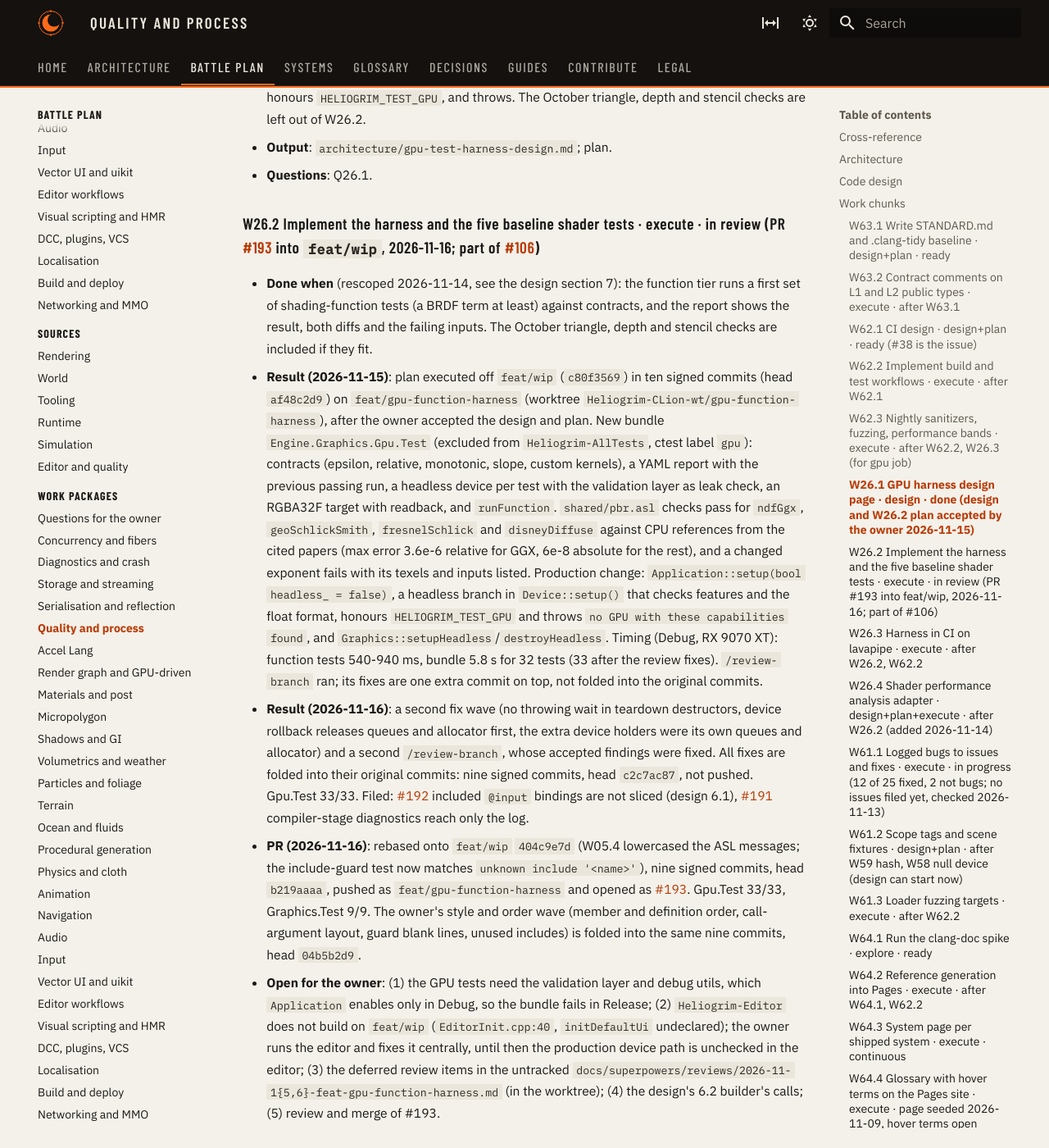
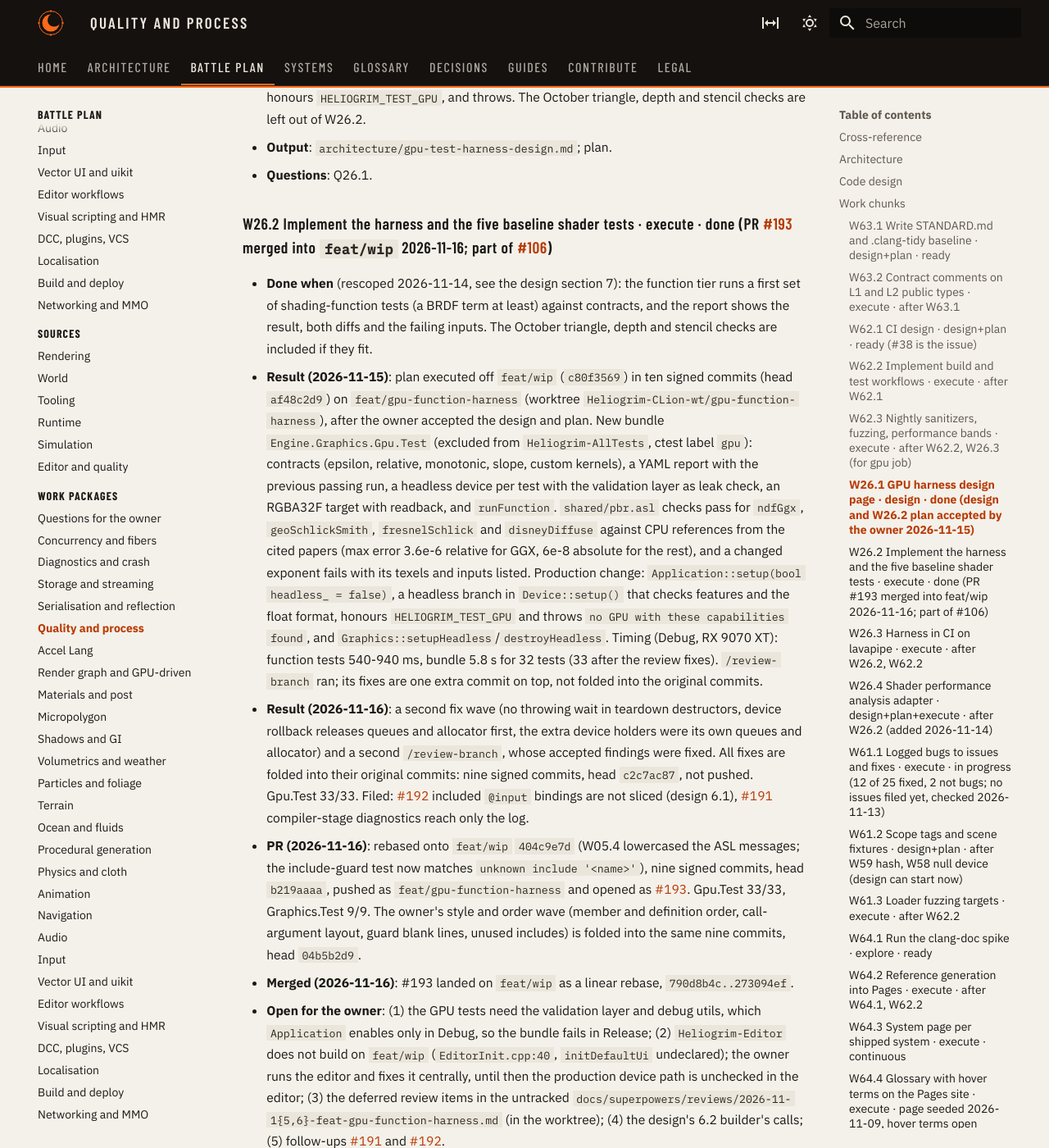
Before and after one commit to Heliogrim/Heliogrim-Pages, an MkDocs documentation site: the page built from docs/plan/work/quality-and-process.md, in a window 1280 px wide and 1400 px high, scrolled down 3808 px. Shown: the whole window at 82% size. Built offline with MkDocs 1.6.1 and Material for MkDocs 9.7.7, drawn with Linux system fonts in a browser that asks for light colours.

Commit message:
docs(plan): W26.2 merged via #193

```diff
--- a/docs/plan/work/quality-and-process.md
+++ b/docs/plan/work/quality-and-process.md
@@ -67,13 +67,14 @@
 - **Output**: `architecture/gpu-test-harness-design.md`; plan.
 - **Questions**: Q26.1.
 
-### W26.2 Implement the harness and the five baseline shader tests · execute · in review (PR [#193](https://github.com/Heliogrim/Heliogrim-Engine/pull/193) into `feat/wip`, 2026-11-16; part of [#106](https://github.com/Heliogrim/Heliogrim-Engine/issues/106))
+### W26.2 Implement the harness and the five baseline shader tests · execute · done (PR [#193](https://github.com/Heliogrim/Heliogrim-Engine/pull/193) merged into `feat/wip` 2026-11-16; part of [#106](https://github.com/Heliogrim/Heliogrim-Engine/issues/106))
 
 - **Done when** (rescoped 2026-11-14, see the design section 7): the function tier runs a first set of shading-function tests (a BRDF term at least) against contracts, and the report shows the result, both diffs and the failing inputs. The October triangle, depth and stencil checks are included if they fit.
 - **Result (2026-11-15)**: plan executed off `feat/wip` (`c80f3569`) in ten signed commits (head `af48c2d9`) on `feat/gpu-function-harness` (worktree `Heliogrim-CLion-wt/gpu-function-harness`), after the owner accepted the design and plan. New bundle `Engine.Graphics.Gpu.Test` (excluded from `Heliogrim-AllTests`, ctest label `gpu`): contracts (epsilon, relative, monotonic, slope, custom kernels), a YAML report with the previous passing run, a headless device per test with the validation layer as leak check, an RGBA32F target with readback, and `runFunction`. `shared/pbr.asl` checks pass for `ndfGgx`, `geoSchlickSmith`, `fresnelSchlick` and `disneyDiffuse` against CPU references from the cited papers (max error 3.6e-6 relative for GGX, 6e-8 absolute for the rest), and a changed exponent fails with its texels and inputs listed. Production change: `Application::setup(bool headless_ = false)`, a headless branch in `Device::setup()` that checks features and the float format, honours `HELIOGRIM_TEST_GPU` and throws `no GPU with these capabilities found`, and `Graphics::setupHeadless`/`destroyHeadless`. Timing (Debug, RX 9070 XT): function tests 540-940 ms, bundle 5.8 s for 32 tests (33 after the review fixes). `/review-branch` ran; its fixes are one extra commit on top, not folded into the original commits.
 - **Result (2026-11-16)**: a second fix wave (no throwing wait in teardown destructors, device rollback releases queues and allocator first, the extra device holders were its own queues and allocator) and a second `/review-branch`, whose accepted findings were fixed. All fixes are folded into their original commits: nine signed commits, head `c2c7ac87`, not pushed. Gpu.Test 33/33. Filed: [#192](https://github.com/Heliogrim/Heliogrim-Engine/issues/192) included `@input` bindings are not sliced (design 6.1), [#191](https://github.com/Heliogrim/Heliogrim-Engine/issues/191) compiler-stage diagnostics reach only the log.
 - **PR (2026-11-16)**: rebased onto `feat/wip` `404c9e7d` (W05.4 lowercased the ASL messages; the include-guard test now matches `unknown include '<name>'`), nine signed commits, head `b219aaaa`, pushed as `feat/gpu-function-harness` and opened as [#193](https://github.com/Heliogrim/Heliogrim-Engine/pull/193). Gpu.Test 33/33, Graphics.Test 9/9. The owner's style and order wave (member and definition order, call-argument layout, guard blank lines, unused includes) is folded into the same nine commits, head `04b5b2d9`.
-- **Open for the owner**: (1) the GPU tests need the validation layer and debug utils, which `Application` enables only in Debug, so the bundle fails in Release; (2) `Heliogrim-Editor` does not build on `feat/wip` (`EditorInit.cpp:40`, `initDefaultUi` undeclared); the owner runs the editor and fixes it centrally, until then the production device path is unchecked in the editor; (3) the deferred review items in the untracked `docs/superpowers/reviews/2026-11-1{5,6}-feat-gpu-function-harness.md` (in the worktree); (4) the design's 6.2 builder's calls; (5) review and merge of #193.
+- **Merged (2026-11-16)**: #193 landed on `feat/wip` as a linear rebase, `790d8b4c..273094ef`.
+- **Open for the owner**: (1) the GPU tests need the validation layer and debug utils, which `Application` enables only in Debug, so the bundle fails in Release; (2) `Heliogrim-Editor` does not build on `feat/wip` (`EditorInit.cpp:40`, `initDefaultUi` undeclared); the owner runs the editor and fixes it centrally, until then the production device path is unchecked in the editor; (3) the deferred review items in the untracked `docs/superpowers/reviews/2026-11-1{5,6}-feat-gpu-function-harness.md` (in the worktree); (4) the design's 6.2 builder's calls; (5) follow-ups [#191](https://github.com/Heliogrim/Heliogrim-Engine/issues/191) and [#192](https://github.com/Heliogrim/Heliogrim-Engine/issues/192).
 
 ### W26.3 Harness in CI on lavapipe · execute · after W26.2, W62.2
 
```
Also changed, not shown: docs/architecture/gpu-test-harness-design.md (+1 -1 lines), docs/architecture/timeline.md (+1 -0 lines), docs/plan/work/index.md (+1 -1 lines).
